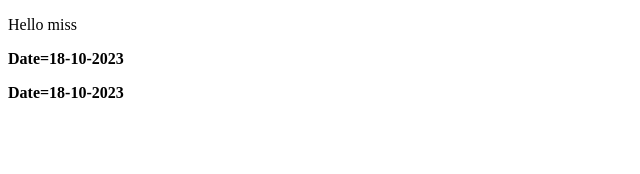
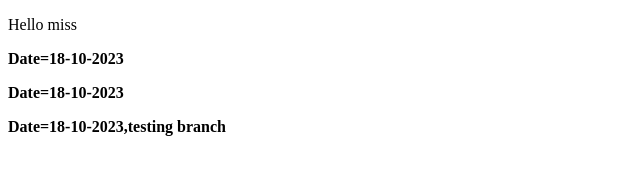
Before and after one commit to Puchala1036/18newgitempty, a plain HTML site: page index.html in a window 1280 px wide. Shown: the whole page, without its empty margins (0-640 px from the left). Drawn offline with Linux system fonts and the light colour scheme.

Commit message:
testing branch

```diff
--- a/index.html
+++ b/index.html
@@ -9,5 +9,6 @@
    <p>Hello miss</p>
    <p><b>Date=18-10-2023</b></p>
    <p><b>Date=18-10-2023</b></p>
+   <p><b>Date=18-10-2023,testing branch</b></p>
 </body>
 </html>
```
